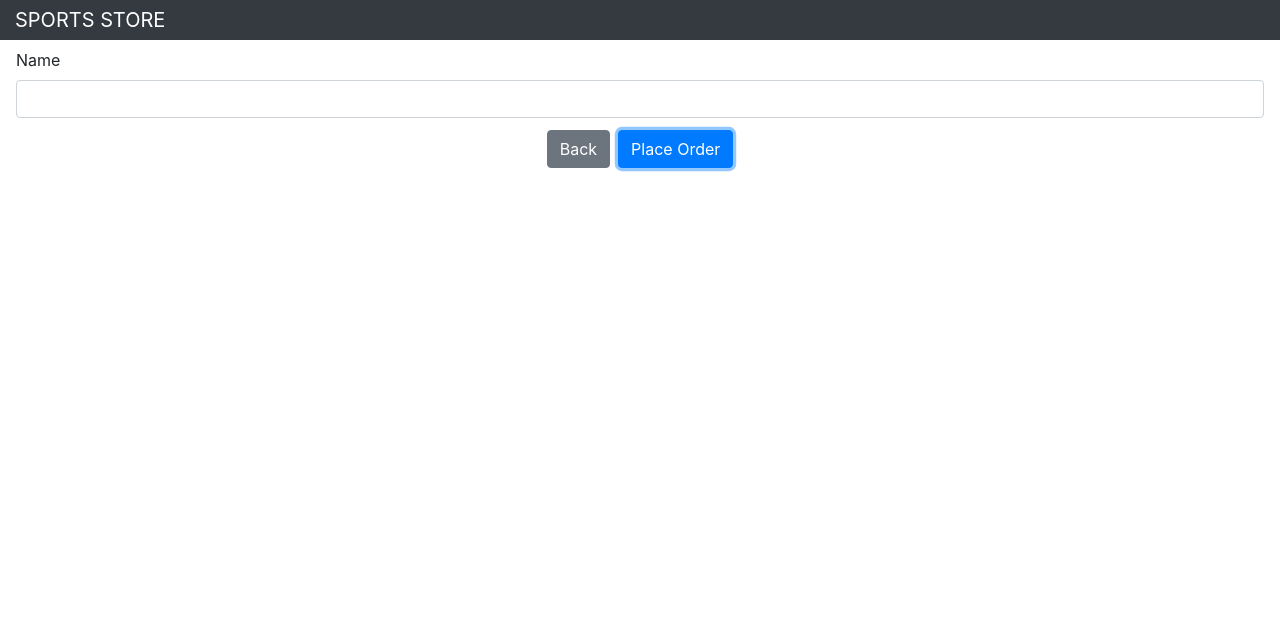
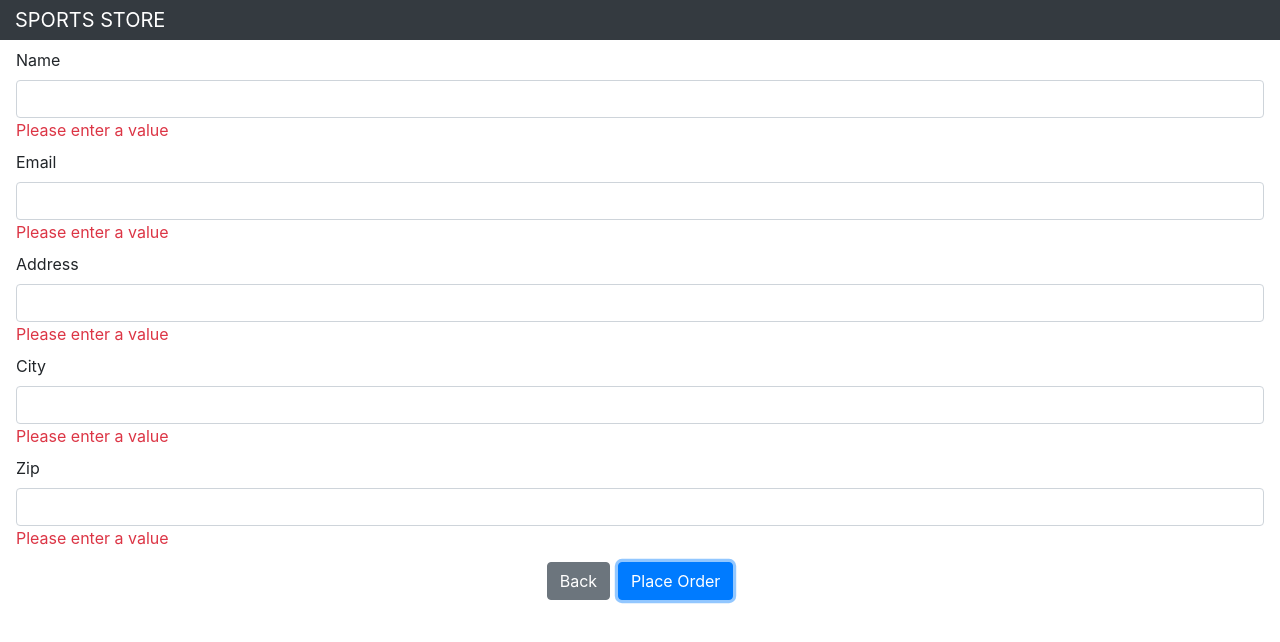
Before and after one commit to Taramouse/sports-store, a Vue app: page /checkout in a window 1280 px wide. Both pictures are taken after a click on the button "Place Order". Shown: the top 642 px of the page. Built offline with nearby package versions, Linux system fonts and the light colour scheme; no server answers.

Commit message:
Added checkout form and validation.

```diff
--- /dev/null
+++ b/src/components/ValidationError.vue
@@ -0,0 +1,35 @@
+<template>
+  <div v-if="show"
+       class="text-danger">
+    <div v-for="m in messages"
+         v-bind:key="m">{{ m }}</div>
+  </div>
+</template>
+<script>
+export default {
+  name: 'ValidationError',
+  props: ['validation'],
+  computed: {
+    show () {
+      return this.validation.$dirty && this.validation.$invalid
+    },
+    messages () {
+      let messages = []
+      if (this.validation.$dirty) {
+        if (this.hasValidationError('required')) {
+          messages.push('Please enter a value')
+        } else if (this.hasValidationError('email')) {
+          messages.push('Please enter a valid email address')
+        }
+      }
+      return messages
+    }
+  },
+  methods: {
+    hasValidationError (type) {
+      return this.validation.$params.hasOwnProperty(type) &&
+        !this.validation[type]
+    }
+  }
+}
+</script>
--- a/src/main.js
+++ b/src/main.js
@@ -2,6 +2,7 @@ import Vue from 'vue'
 import App from './App.vue'
 import router from './router/index'
 import store from './store'
+import Vuelidate from 'vuelidate'
 import 'bootstrap/dist/css/bootstrap.min.css'
 import 'font-awesome/css/font-awesome.min.css'
 
@@ -11,6 +12,8 @@ Vue.filter('currency', (value) => new Intl.NumberFormat('en-US', {
   style: 'currency', currency: 'USD'
 }).format(value))
 
+Vue.use(Vuelidate)
+
 new Vue({
   router,
   store,
--- a/src/router/index.js
+++ b/src/router/index.js
@@ -30,7 +30,7 @@ export default new Router({
       component: Checkout
     },
     {
-      path: '/orderthanks/:id',
+      path: '/thanks/:id',
       name: 'OrderThanks',
       component: OrderThanks
     }
--- a/src/views/Checkout.vue
+++ b/src/views/Checkout.vue
@@ -10,8 +10,41 @@
     <div class="m-2">
       <div class="form-group m-2">
         <label>Name</label>
-        <input v-model="name"
+        <input v-model="$v.order.name.$model"
                class="form-control " />
+        <validation-error v-bind:validation="$v.order.name" />
+      </div>
+    </div>
+    <div class="m-2">
+      <div class="form-group m-2">
+        <label>Email</label>
+        <input v-model="$v.order.email.$model"
+               class="form-control " />
+        <validation-error v-bind:validation="$v.order.email" />
+      </div>
+    </div>
+    <div class="m-2">
+      <div class="form-group m-2">
+        <label>Address</label>
+        <input v-model="$v.order.address.$model"
+               class="form-control " />
+        <validation-error v-bind:validation="$v.order.address" />
+      </div>
+    </div>
+    <div class="m-2">
+      <div class="form-group m-2">
+        <label>City</label>
+        <input v-model="$v.order.city.$model"
+               class="form-control " />
+        <validation-error v-bind:validation="$v.order.city" />
+      </div>
+    </div>
+    <div class="m-2">
+      <div class="form-group m-2">
+        <label>Zip</label>
+        <input v-model="$v.order.zip.$model"
+               class="form-control " />
+        <validation-error v-bind:validation="$v.order.zip" />
       </div>
     </div>
     <div class="text-center">
@@ -28,16 +61,45 @@
 </template>
 
 <script>
+import { required, email } from 'vuelidate/lib/validators'
+import ValidationError from '@/components/ValidationError'
+import { mapActions } from 'vuex'
+
 export default {
   name: 'Checkout',
+  components: { ValidationError },
   data () {
     return {
-      name: null
+      order: {
+        name: null,
+        email: null,
+        address: null,
+        city: null,
+        zip: null
+      }
+    }
+  },
+  validations: {
+    order: {
+      name: { required },
+      email: { required, email },
+      address: { required },
+      city: { required },
+      zip: { required }
     }
   },
   methods: {
-    submitOrder () {
-      // TODO: save order
+    ...mapActions({
+      'storeOrder': 'storeOrder',
+      'clearCart': 'cart/clearCartData'
+    }),
+    async submitOrder () {
+      this.$v.$touch()
+      if (!this.$v.$invalid) {
+        let order = await this.storeOrder(this.order)
+        this.clearCart()
+        this.$router.push(`/thanks/${order}`)
+      }
     }
   }
 }
```
